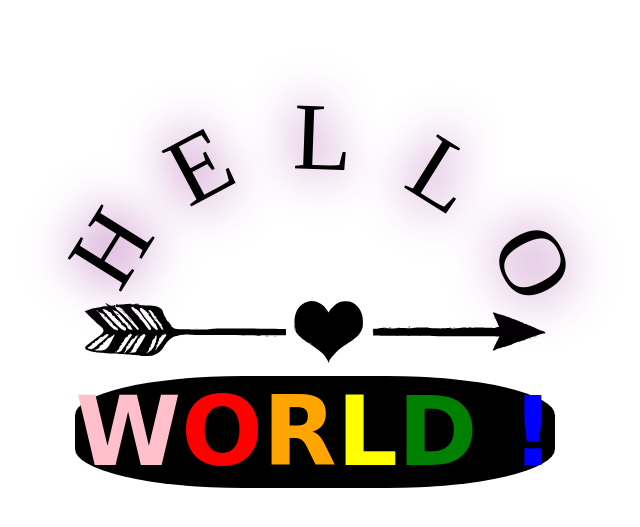
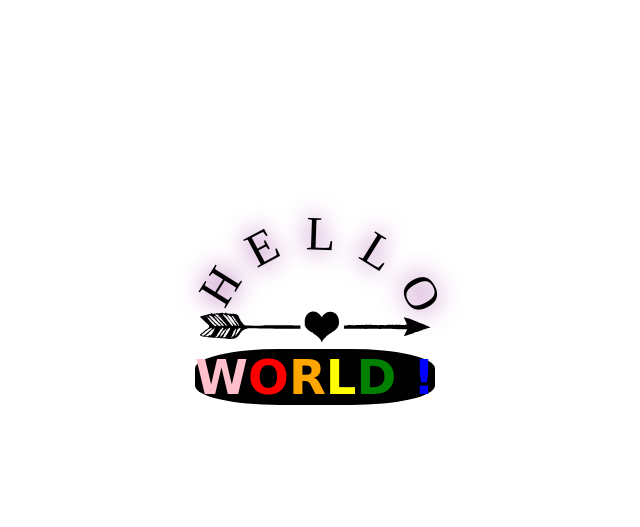
Before and after one commit to efpecapedra/21-challenge-days, a plain HTML site: page custom-hello-world/index.html in a window 1280 px wide. Shown: the part 75-602 px from the top of the page, without its empty margins (325-965 px from the left). Drawn offline with Linux system fonts and the light colour scheme; a web font is replaced by a local one.

Commit message:
responsiveness mobiles

```diff
--- a/custom-hello-world/style.css
+++ b/custom-hello-world/style.css
@@ -73,3 +73,88 @@ img {
     width: 30rem;
     margin: -8rem;
 }
+
+
+/* --------------------------------------- */
+/* On screens that are 320px or down */
+/* --------------------------------------- */
+@media only screen and (max-width: 321px) {
+
+    .hello {
+        height: 3rem;
+        width: 5.5rem;
+    }
+
+    .hello div {
+
+        font-size: 2rem;
+        height: 6rem;
+        text-shadow: 0 0 1rem purple;
+    }
+
+    .world {
+        width: 10rem;
+        font-size: 1rem;
+    }
+
+    img {
+        width: 10rem;
+        margin: -2.5rem;
+    }
+}
+
+/* --------------------------------------- */
+/* On screens that are 320px or down */
+/* --------------------------------------- */
+@media only screen and (min-width: 321px) {
+    .hello {
+        height: 3rem;
+        width: 5.5rem;
+    }
+
+    .hello div {
+
+        font-size: 2rem;
+        height: 6rem;
+        text-shadow: 0 0 1rem purple;
+    }
+
+    .world {
+        width: 10rem;
+        font-size: 1rem;
+    }
+
+    img {
+        width: 10rem;
+        margin: -2.5rem;
+    }
+}
+
+/* --------------------------------------- */
+/* On screens that are 1024px or down */
+/* --------------------------------------- */
+@media only screen and (min-width: 769px) {
+    @media only screen and (min-width: 321px) {
+        .hello {
+            height: 4.5rem;
+            width: 8rem;
+        }
+
+        .hello div {
+
+            font-size: 3rem;
+            height: 9rem;
+            text-shadow: 0 0 1.5rem purple;
+        }
+
+        .world {
+            width: 15rem;
+            font-size: 1.5rem;
+        }
+
+        img {
+            width: 15rem;
+            margin: -4rem;
+        }
+    }
+}
```
